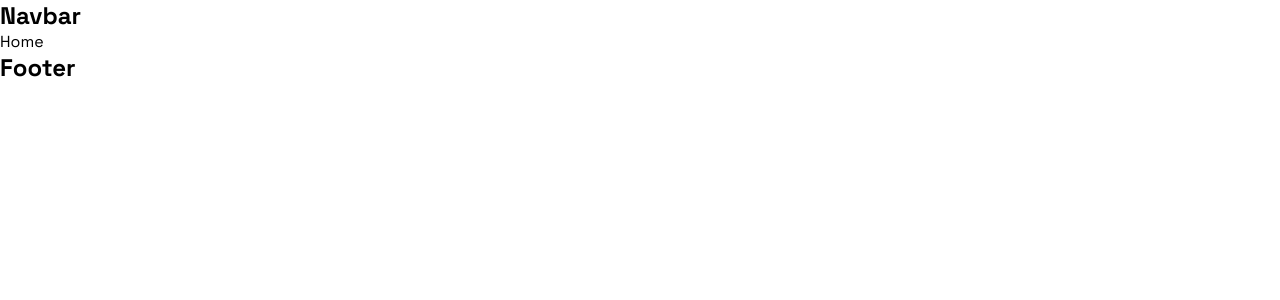
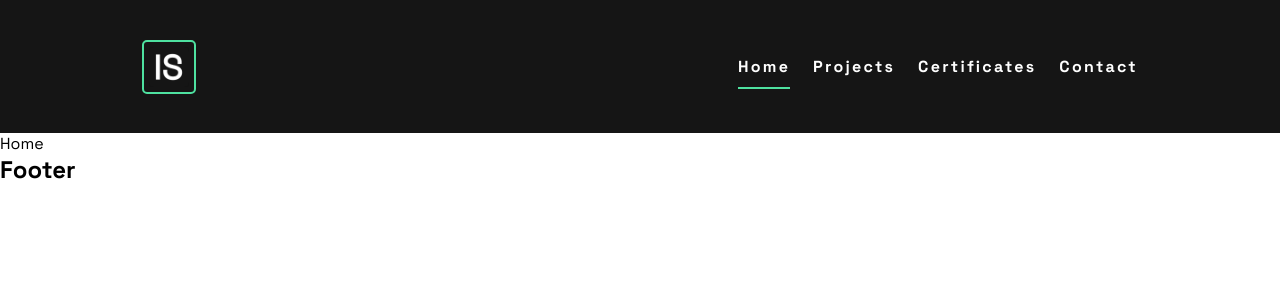
Before and after one commit to simokitkat/IslamSoliman, a React (Vite) app: page / in a window 1280 px wide. Shown: the top 300 px of the page. Built offline with nearby package versions, Linux system fonts and the light colour scheme.

Commit message:
feat: add navbar

```diff
--- a/src/App.jsx
+++ b/src/App.jsx
@@ -4,6 +4,7 @@ import Home from "./pages/Home";
 import Projects from "./pages/Projects";
 import Certificates from "./pages/Certificates";
 import Error from "./pages/Error";
+import Contact from "./pages/Contact";
 
 export default function App() {
   return (
@@ -13,6 +14,7 @@ export default function App() {
           <Route index element={<Home />} />
           <Route path="projects" element={<Projects />} />
           <Route path="certificates" element={<Certificates />} />
+          <Route path="contact" element={<Contact />} />
           <Route path="*" element={<Error />} />
         </Route>
       </Routes>
--- /dev/null
+++ b/src/components/Navbar/Navbar.jsx
@@ -0,0 +1,41 @@
+import "./navbar.scss";
+import logo from "../../assets/images/logo.png";
+import { NavLink } from "react-router-dom";
+
+export default function Navbar() {
+  function addActiveClass(activeObject) {
+    return activeObject.isActive ? "active" : "";
+  }
+
+  return (
+    <header>
+      <div className="container">
+        <img src={logo} alt="logo-IS" className="logo" />
+        <nav>
+          <ul>
+            <li>
+              <NavLink to="/" className={addActiveClass}>
+                Home
+              </NavLink>
+            </li>
+            <li>
+              <NavLink to="projects" className={addActiveClass}>
+                Projects
+              </NavLink>
+            </li>
+            <li>
+              <NavLink to="certificates" className={addActiveClass}>
+                Certificates
+              </NavLink>
+            </li>
+            <li>
+              <NavLink to="contact" className={addActiveClass}>
+                Contact
+              </NavLink>
+            </li>
+          </ul>
+        </nav>
+      </div>
+    </header>
+  );
+}
--- /dev/null
+++ b/src/components/Navbar/navbar.scss
@@ -0,0 +1,53 @@
+@use "../../scss/index.scss" as *;
+header {
+  height: 133px;
+  background-color: $black;
+
+  .container {
+    width: 77.8%;
+    height: 100%;
+    margin: auto;
+    display: flex;
+    justify-content: space-between;
+    align-items: center;
+  }
+}
+
+.logo {
+  width: 54px;
+  padding: 5px;
+  transition: 0.1s;
+  border: 2px solid $green;
+  border-radius: 5px;
+
+  &:hover {
+    box-shadow: 1px 1px 34px 7px $green;
+  }
+}
+
+nav {
+  ul {
+    list-style: none;
+    display: flex;
+    justify-content: space-between;
+    align-items: center;
+    width: 400px;
+    height: 38px;
+
+    a {
+      text-decoration: none;
+      color: $white;
+      transition: 0.3s color;
+      padding-bottom: 10px;
+      @include Link;
+
+      &:hover {
+        color: $green;
+      }
+
+      &.active {
+        border-bottom: 2px solid $green;
+      }
+    }
+  }
+}
--- /dev/null
+++ b/src/pages/Contact.jsx
@@ -0,0 +1,3 @@
+export default function Contact() {
+  return <div>Contact</div>;
+}
--- a/src/pages/SharedLayout.jsx
+++ b/src/pages/SharedLayout.jsx
@@ -1,9 +1,10 @@
 import { Outlet } from "react-router-dom";
+import Navbar from "../components/Navbar/Navbar";
 
 export default function SharedLayout() {
   return (
     <div>
-      <h2>Navbar</h2>
+      <Navbar />
       <Outlet />
       <h2>Footer</h2>
     </div>
--- a/src/scss/colors.scss
+++ b/src/scss/colors.scss
@@ -1,5 +1,5 @@
-$very-dark-grey: #151515;
+$black: #151515;
 $dark-grey: #242424;
-$light-grey: #d9d9d9;
-$sea-green: #4ee1a0;
+$grey: #d9d9d9;
+$green: #4ee1a0;
 $white: #ffffff;
--- a/src/scss/mixins.scss
+++ b/src/scss/mixins.scss
@@ -29,3 +29,11 @@
   line-height: 28px;
   letter-spacing: 0px;
 }
+
+@mixin Link {
+  font-family: Space Grotesk;
+  font-size: 16px;
+  font-weight: 700;
+  line-height: 26px;
+  letter-spacing: 2.29px;
+}
```
Also changed, not shown: src/assets/images/logo.png (added).
